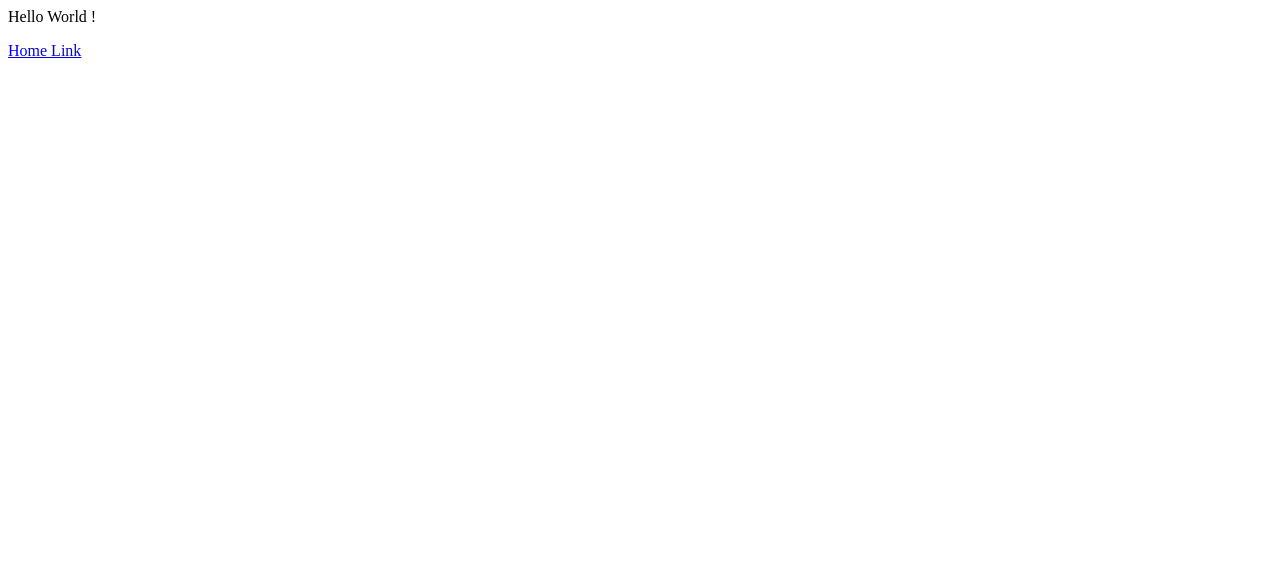
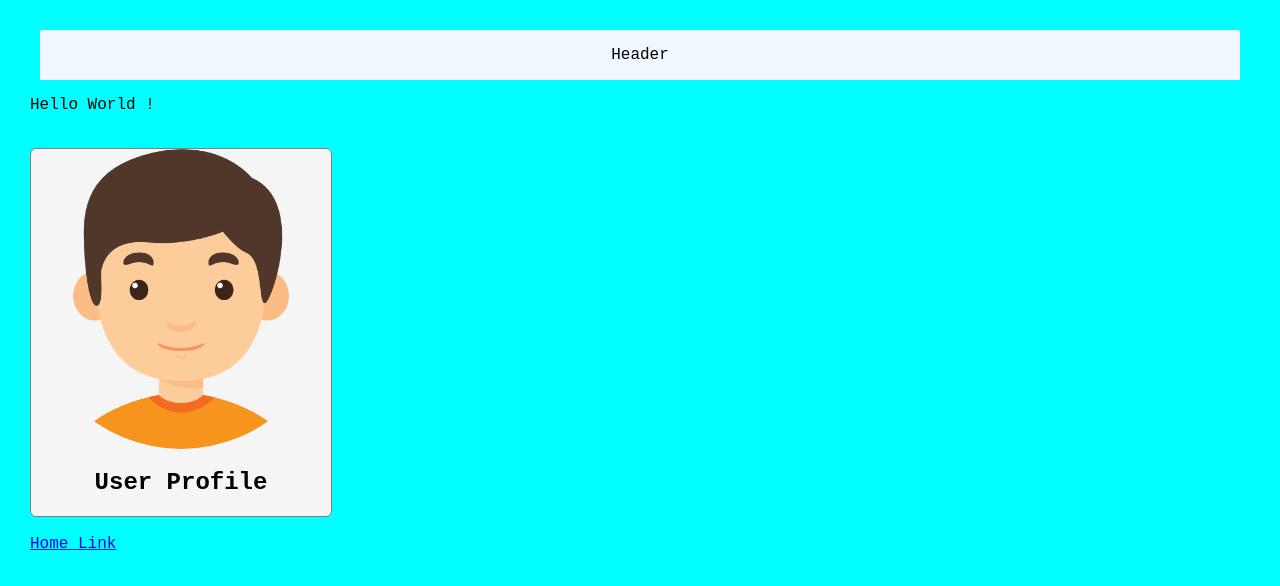
Before and after one commit to RizkyRR/code-management, a plain HTML site: page index.html in a window 1280 px wide. Drawn offline with Linux system fonts and the light colour scheme.

Commit message:
added new div as header container with id = header

```diff
--- a/index.html
+++ b/index.html
@@ -2,11 +2,20 @@
 
 <head>
     <title>This is practice</title>
+    <link rel="stylesheet" href="style.css">
 </head>
 
 <body>
+    <div id="header">Header</div>
     <p>Hello World !</p>
+    </br>
+    <div id="profile-container">
+        <img src="img/boy.png" alt="profile" id="profile-image">
+        <h2 id="profile-name">User Profile</h2>
+    </div>
+    </br>
     <a href="../MyNewProject/home.html">Home Link</a>
+    <!--<div id="footer">Footer</div>-->
 </body>
 
 </html>
--- /dev/null
+++ b/style.css
@@ -0,0 +1,46 @@
+html {
+    font-family: 'Courier New', Courier, monospace;
+}
+
+body {
+    max-width: 100%;
+    margin: 30px;
+    background-color: aqua;
+}
+
+#profile-container {
+    max-width: 300px;
+    background-color: whitesmoke;
+    border: 1px solid gray;
+    border-radius: 6px;
+}
+
+#profile-image {
+    width: 100%;
+    height: auto;
+    border-radius: 50%;
+}
+
+#profile-name {
+    text-align: center;
+}
+
+#header {
+    max-width: 100%;
+    height: 50px;
+    line-height: 50px;
+    background-color: aliceblue;
+    text-align: center;
+    color: black;
+    margin: 10px;
+}
+
+#footer {
+    max-width: 100%;
+    height: 50px;
+    line-height: 50px;
+    background-color: aliceblue;
+    text-align: center;
+    color: black;
+    margin: 10px;
+}
```
Also changed, not shown: home.html (+1 -0 lines), img/boy.png (added).
